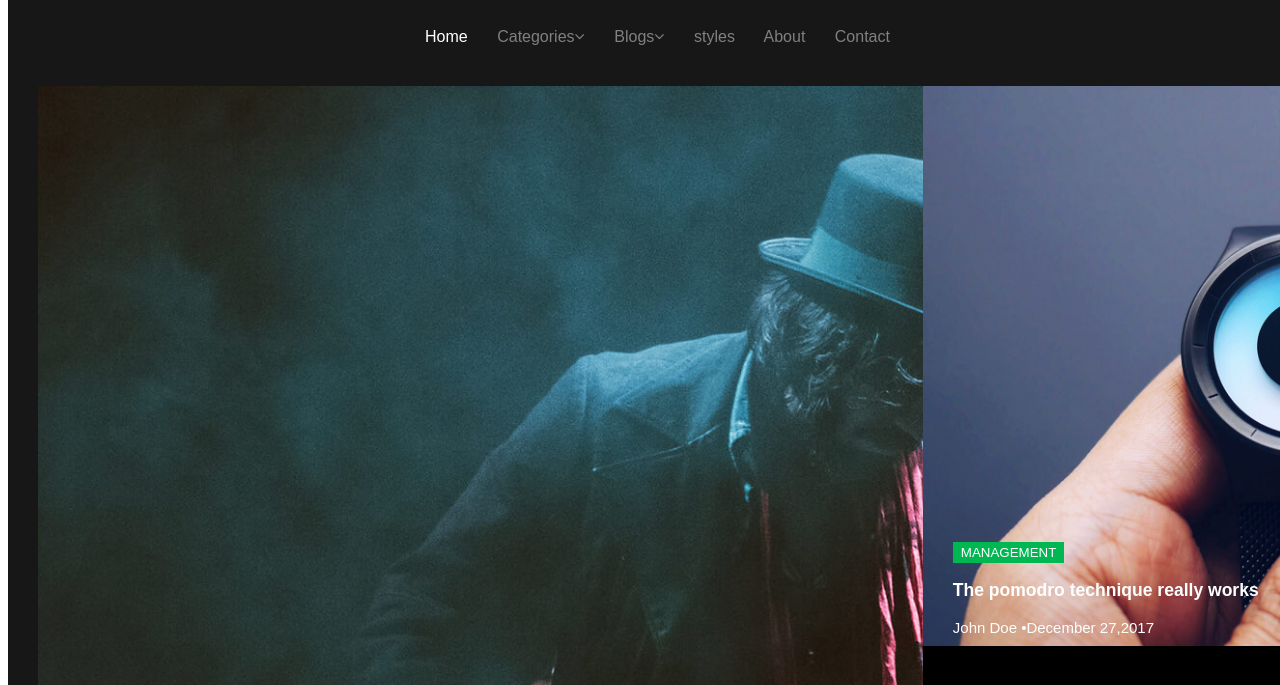
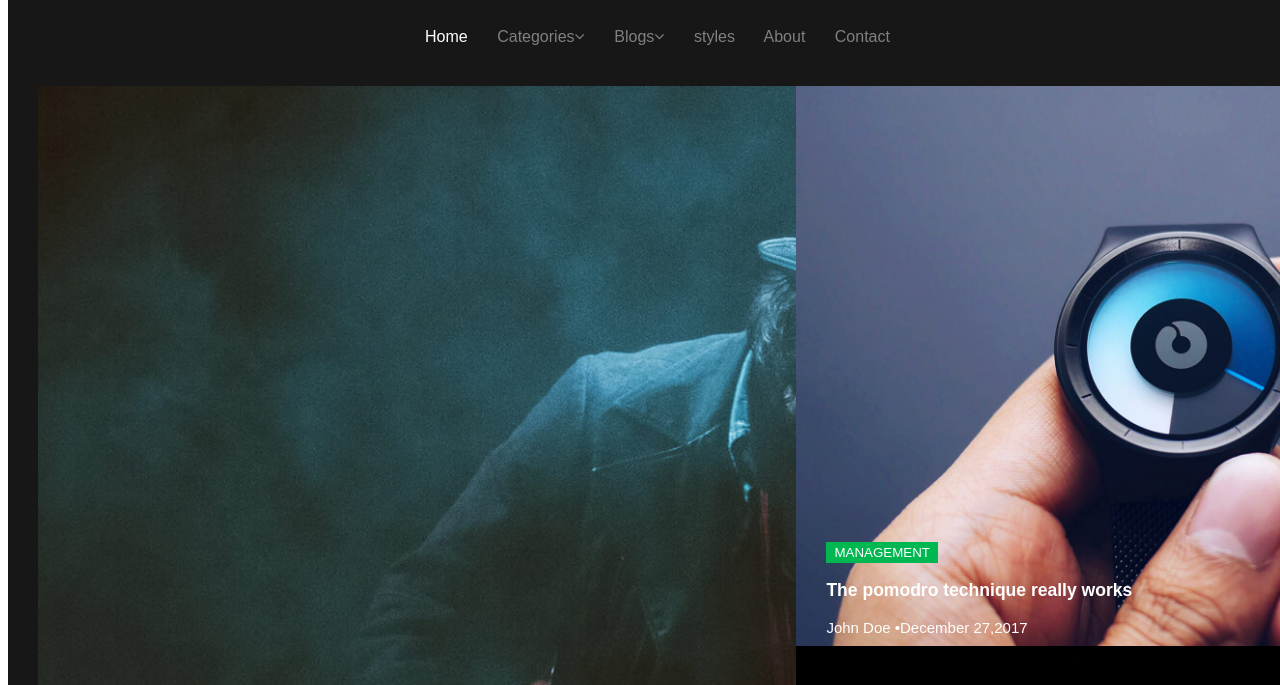
Before and after one commit to bandarub/Assignment5, a plain HTML site: page index.html in a window 1280 px wide. Shown: the part 115-800 px from the top of the page. Drawn offline with Linux system fonts and the light colour scheme.

Commit message:
Update styles.css

```diff
--- a/styles.css
+++ b/styles.css
@@ -95,7 +95,7 @@ body{
 
 .images-section .image{
     display: grid;
-    grid-template-columns:70% 30%;
+    grid-template-columns:60% 40%;
     margin:0 auto;
     padding-top:40px;
 }
```
